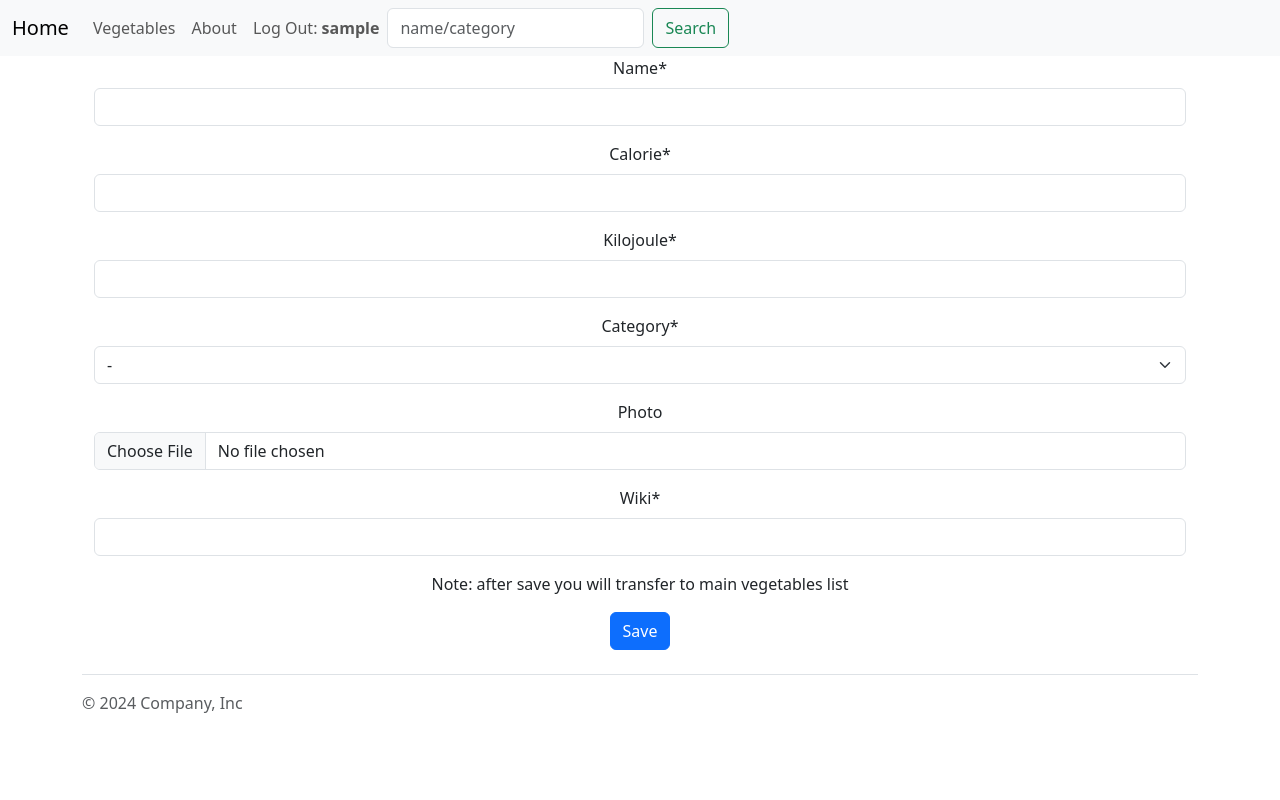
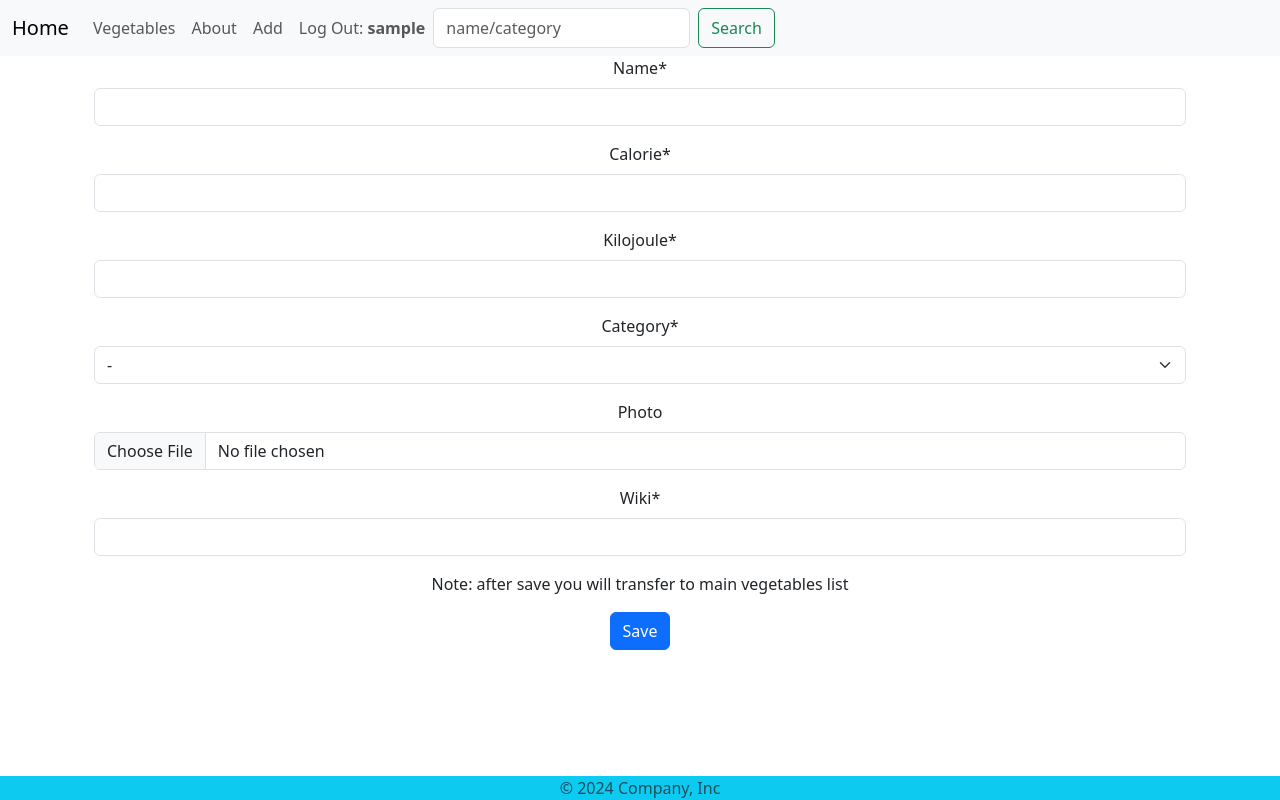
Before and after one commit to thras/vegetables_app, a Django app: page /vegetables/add/ in a window 1280 px wide. Run offline with Django 5.2, Linux system fonts and the light colour scheme; the visitor is signed in with stand-in values (Sample User, id 1); parts of the project's set-up code (start-up, migrations or seed data) failed here and were passed over; some libraries are stand-ins or nearby versions.

Commit message:
fix some css (footer-center buttons), add delete template, edit and delete buttons

```diff
--- a/static/css/base.css
+++ b/static/css/base.css
@@ -16,3 +16,7 @@ img.bookcover {
     height: 300px;
     width: auto;
 }
+
+.main_div {
+    height: 85vh;
+}
--- a/templates/_base.html
+++ b/templates/_base.html
@@ -42,6 +42,9 @@
               </li>
               {% if user.is_authenticated %}
               <li class="nav-item">
+                <a class="nav-link" href="{% url 'add_vegetable' %}">Add</a>
+              </li>
+              <li class="nav-item">
                 <form action="{% url 'logout' %}" method="post">
                   {% csrf_token %}
                   <button class="nav-link" type="submit">Log Out: <b>{{ user.get_username }}</b></button>
@@ -69,12 +72,12 @@
       </div>
     </nav>
 
-    <div class="container" >
+    <div class="container main_div" >
       {% block content %} {% endblock content %}
     </div>
 
 
-    <div class="container bd-footer">
+    <!-- <div class="container bd-footer">
       <footer class="d-flex flex-wrap justify-content-between align-items-center py-3 my-4 border-top">
         <div class="col-md-4 d-flex align-items-center">
 
@@ -83,7 +86,19 @@
           <span class="mb-3 mb-md-0 text-body-secondary">© <script>document.write(new Date().getFullYear())</script> Company, Inc</span>
         </div>
 
-      </footer>
+      </footer> -->
+
+    <footer class="footer fixed-bottom bg-info">
+      <div class="container text-center">
+        <span class="text-white">
+          <span class="mb-3 mb-md-0 text-body-secondary">©
+            <script>document.write(new Date().getFullYear())</script> Company, Inc
+          </span>
+        </span>
+      </div>
+    </footer>
+
+
     </div>
     <script
       src="https://cdn.jsdelivr.net/npm/bootstrap@5.3.3/dist/js/bootstrap.bundle.min.js"
--- a/vegetables/urls.py
+++ b/vegetables/urls.py
@@ -1,9 +1,11 @@
 from django.urls import path
-from .views import VegetableListView, VegetableDetailView, SearchViewList, AddVegetable
+from .views import VegetableListView, VegetableDetailView, SearchViewList, AddVegetable, VegetableUpdateView, VegetableDeleteView
 
 urlpatterns = [
     path('', VegetableListView.as_view(), name = 'vegetable_list'),
     path('<uuid:pk>/', VegetableDetailView.as_view(), name='vegetable_detail'),
     path('search/', SearchViewList.as_view(), name='search' ),
     path('add/', AddVegetable.as_view(), name='add_vegetable'),
+    path('edit/(?P<pk>[0-9]+)/\\Z', VegetableUpdateView.as_view(), name='edit_vegetable'),
+    path('delete/(?P<pk>[0-9]+)/\\Z', VegetableDeleteView.as_view(), name='delete_vegetable'),
 ]
--- a/vegetables/views.py
+++ b/vegetables/views.py
@@ -3,7 +3,7 @@ from django.views.generic import ListView, DetailView, CreateView, DeleteView, U
 from django.contrib.auth.mixins import LoginRequiredMixin
 from django.db.models import Q
 from django.shortcuts import render
-from django.urls import reverse
+from django.urls import reverse, reverse_lazy
 # Create your views here.
 
 class VegetableListView(LoginRequiredMixin, ListView):
@@ -37,10 +37,22 @@ class SearchViewList(LoginRequiredMixin, ListView):
             Q(name__icontains = query)|Q(category__icontains = query)
         )
 
-class AddVegetable(CreateView):
-  ''' View to add a new Vehicle.'''
+class AddVegetable(LoginRequiredMixin, CreateView):
   model = Vegetable
   fields = '__all__'
   context_object_name = 'add_vegetable'
   def get_success_url(self):
     return reverse('vegetable_list')
+
+class VegetableUpdateView(UpdateView):
+  ''' View for update a Vehicle. '''
+  model = Vegetable
+  fields = '__all__'
+  context_object_name = 'edit_vegetable'
+  def get_success_url(self):
+    return reverse('vegetable_list')
+
+class VegetableDeleteView(DeleteView):
+  ''' View for delete a Vehicle.'''
+  model = Vegetable
+  success_url = reverse_lazy("vegetable_list")
```
Also changed, not shown: templates/vegetables/vegetable_confirm_delete.html (added, +14 -0 lines), templates/vegetables/vegetable_detail.html (+11 -12 lines), 1 other file.
